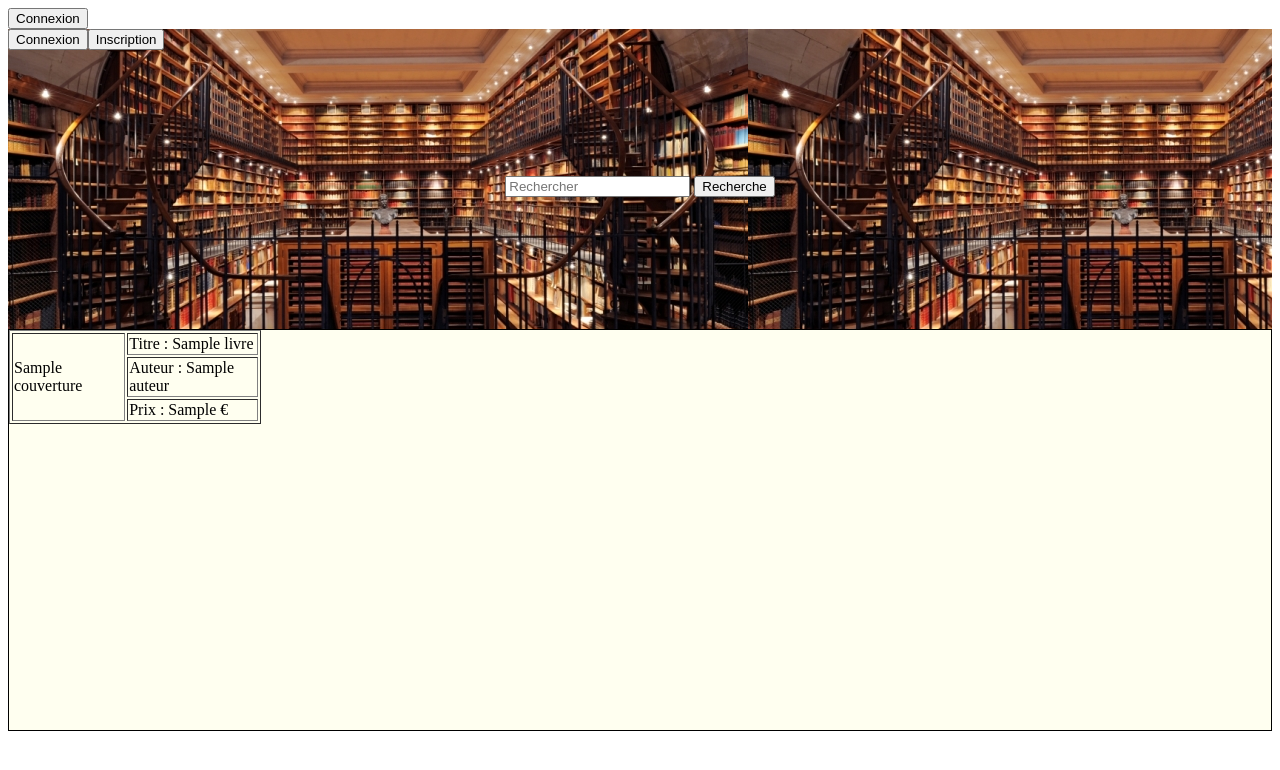
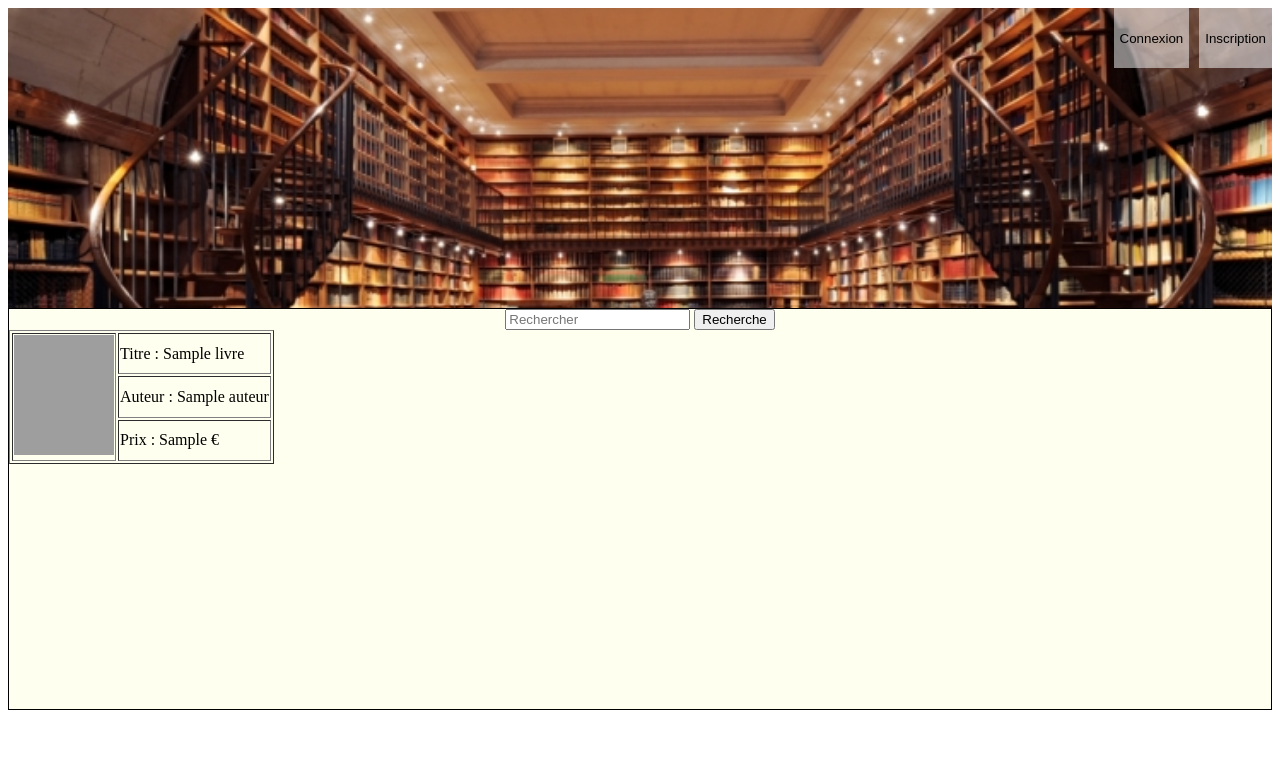
Before and after one commit to fr51/e-book, a Symfony app: the page made by src/AppBundle/Resources/views/accueil.html.twig in a window 1280 px wide. Shown: the top 770 px of the page. Run offline with Twig, Linux system fonts and the light colour scheme; the template is opened without the code that fills it: most values are stand-ins (such as "Sample title", 1, 10 or a date in 2020); some libraries are stand-ins or nearby versions; grey boxes are pictures that could not be loaded.

Commit message:
Mise à jour  : Redirection après création uer , barre de recherche .. etc

```diff
--- a/app/Resources/FOSUserBundle/views/Registration/register.html.twig
+++ b/app/Resources/FOSUserBundle/views/Registration/register.html.twig
@@ -1,9 +1,9 @@
 {% block fos_user_content %}
+{% trans_default_domain 'FOSUserBundle' %}
 {% block stylesheets %}
             <link rel="stylesheet" href="{{ asset('css/test.css') }}" type="text/css"/>
  {% endblock %}
-
-{% trans_default_domain 'FOSUserBundle' %}
+<body class="image">
     <div class="formulaire">
         {{ form_start(form, {'method': 'post', 'action': path('fos_user_registration_register'), 'attr': {'class': 'fos_user_registration_register'}}) }}
             {{ form_widget(form) }}
@@ -12,5 +12,7 @@
             </div>
         {{ form_end(form) }}
 
+        <a href="http://localhost/ebook/web/app_dev.php/accueil">Retour à la page d'accueil </a>
         {% endblock fos_user_content %}
     </div>
+</body>
--- a/app/config/routing.yml
+++ b/app/config/routing.yml
@@ -3,3 +3,9 @@ app:
 
 fos_user:
     resource: "@FOSUserBundle/Resources/config/routing/all.xml"
+
+fos_user_registration_confirmed:
+    path: /register/confirmed
+    defaults:
+        _controller: FrameworkBundle:Redirect:urlRedirect
+        path: /login
--- a/src/AppBundle/Resources/config/routing.yml
+++ b/src/AppBundle/Resources/config/routing.yml
@@ -17,7 +17,3 @@ details:
 commande:
   path: /commande/{id}
   defaults: {_controller:AppBundle:Default:commande}
-
-recherche:
-  path: /recherche
-  defaults: {_controller:AppBundle:Default:recherche}
--- a/src/AppBundle/Resources/views/accueil.html.twig
+++ b/src/AppBundle/Resources/views/accueil.html.twig
@@ -9,14 +9,7 @@
 		{% endblock %}
 	</head>
 	<body>
-		{% if not app.user %}
-			<div class="test">
-				<form class="bouton" action="http://localhost/ebook/web/app_dev.php/login" method="POST">
-					<input type="submit" name="connexion" value="Connexion" />
-				</form>
-			</div>
-		{% endif %}
-    <div class="image">
+	<div class="image">
         <div class="bouton">
             <div class="connexion">
                 <form class="bouton" action="http://localhost/ebook/web/app_dev.php/login" method="POST">
@@ -29,21 +22,21 @@
                 </form>
             </div>
         </div>
-        <div class="recherche">
-        <center>
-            <form method="post" action="http://localhost/ebook/web/app_dev.php/recherche">
-                <input type="text" name="lettre" placeholder="Rechercher"></input>
-                <input type="submit" value="Recherche" />
-            </form>
-        </center>
-        </div>
     </div>
     <div class="corp">
+        <div class="recherche">
+            <center>
+                <form method="get" action="http://localhost/ebook/web/app_dev.php/accueil">
+                    <input type="text" name="titre" placeholder="Rechercher"></input>
+                    <input type="submit" value="Recherche" />
+                </form>
+            </center>
+        </div>
         {% for livre in livres %}
         <div class="boucleDiv">
             <table border="1">
                 <tr>
-                    <td rowspan=3>{{ livre.couverture }}</td>
+                    <td rowspan="3"><img src="{{ asset('img/'~ livre.couverture)}}" width="100" height="120"></td>
                     <td>Titre : {{ livre.titre }}</td>
                 </tr>
                 <tr>
--- a/web/CSS/test.css
+++ b/web/CSS/test.css
@@ -7,15 +7,15 @@
 
 .boucleDiv
 {
-	width: 20%;
 	float: left;
 }
 
 table
 {
 	color: black;
-	min-width: 90%;
-	min-height: 40%;
+	width: 100%;
+	height: 100px;
+	overflow: hidden;
 }
 
 .details_infos
@@ -35,6 +35,7 @@ table
 }
 .formulaire
 {
+	background-color: rgba(255, 255, 255, 0.5);
 	border-width:2px;
 	border-color:black;
 	border-style: solid;
@@ -42,16 +43,31 @@ table
 	margin-left:40%;
 	margin-top:20%;
 }
+.formulaire a:hover , .formulaire a
+{
+	color:black;
+}
 .bouton
 {
 	display: flex;
+	height: 60px;
+	position:relative;
+	float:right;
+}
+.connexion
+{
+	margin-right:10px;
+}
+.inscription input , .connexion input
+{
+	background-color: rgba(255, 255, 255, 0.5);
+	border:none;
 }
 .image
 {
 	background-image: url('../img/biblio.jpg');
+	background-repeat:no-repeat;
+	background-size: 100%;
 	height: 300px;
+	width:100%;
 }
-.recherche
-{
-	margin-top:10%;
-}
```
Also changed, not shown: app/Resources/FOSUserBundle/Controller/SecurityController.php (deleted, +0 -51 lines), app/Resources/FOSUserBundle/views/Security/login.html.twig (+3 -4 lines), src/AppBundle/Controller/DefaultController.php (+36 -24 lines), src/AppBundle/Resources/views/accueil_details.html.twig (+9 -1 lines), web/img/cigalle.jpg (added), web/img/couverture.jpg (added). Lines whose indentation alone changed are shown as unchanged.
